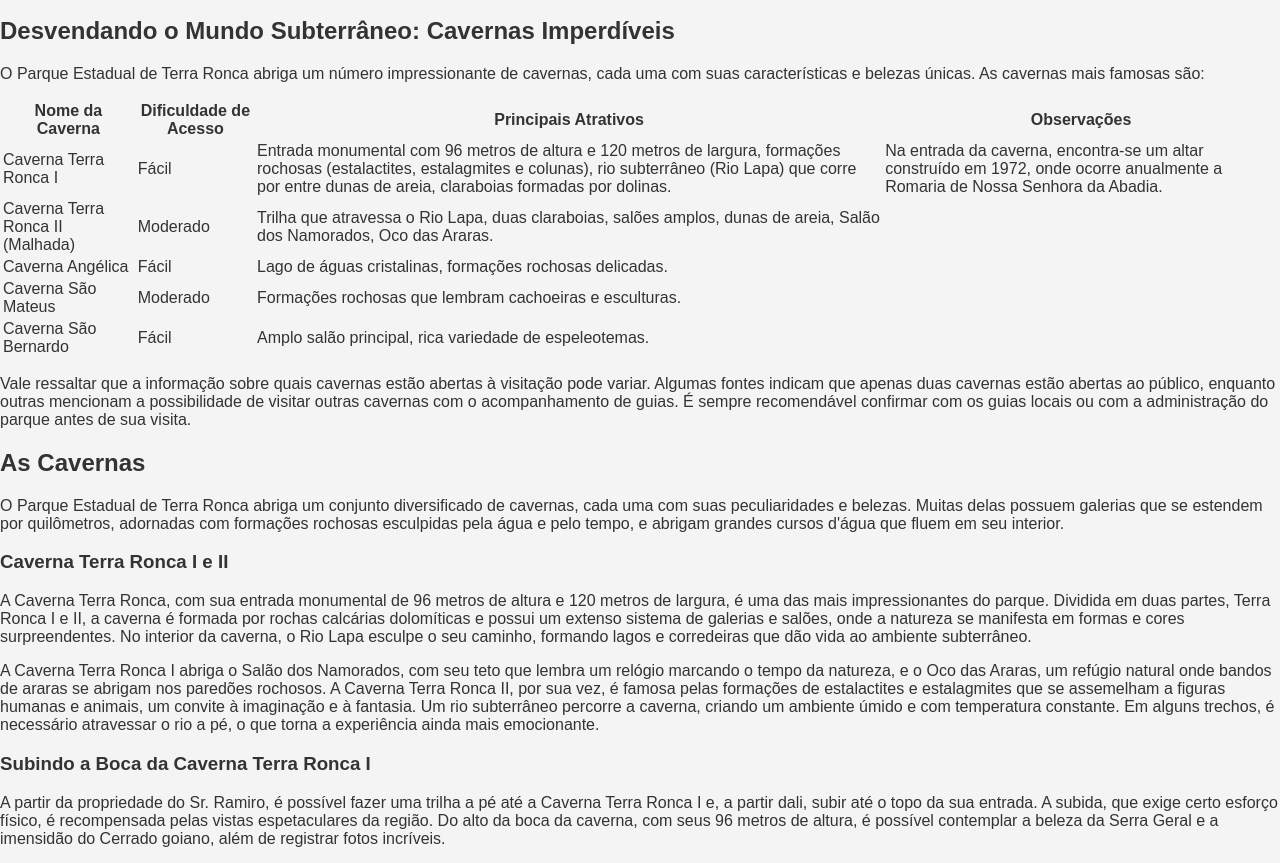
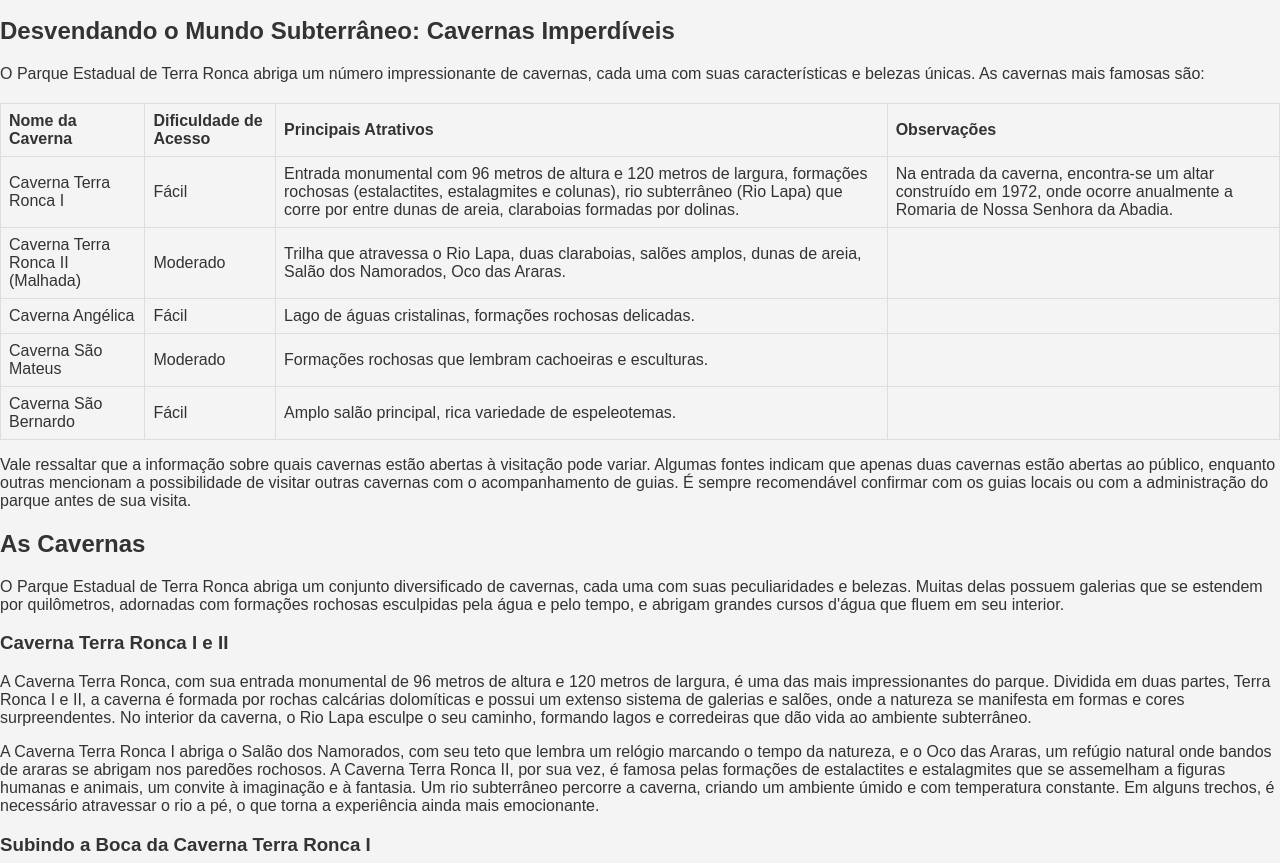
Before and after one commit to NordicoClub/NordicoClub.github.io, a plain HTML site: page index.html in a window 1280 px wide. Shown: the part 2032-2895 px from the top of the page. Drawn offline with Linux system fonts and the light colour scheme.

Commit message:
Update index.html

```diff
--- a/index.html
+++ b/index.html
@@ -62,6 +62,22 @@
       height: auto;
       margin: 0 5px;
     }
+
+    h1, h2, h3 {
+      font-weight: bold;
+    }
+
+    table {
+      width: 100%;
+      border-collapse: collapse;
+      margin-top: 20px;
+    }
+
+  th, td {
+    border: 1px solid #ddd;
+    padding: 8px;
+    text-align: left;
+  }
   </style>
 </head>
 
```
